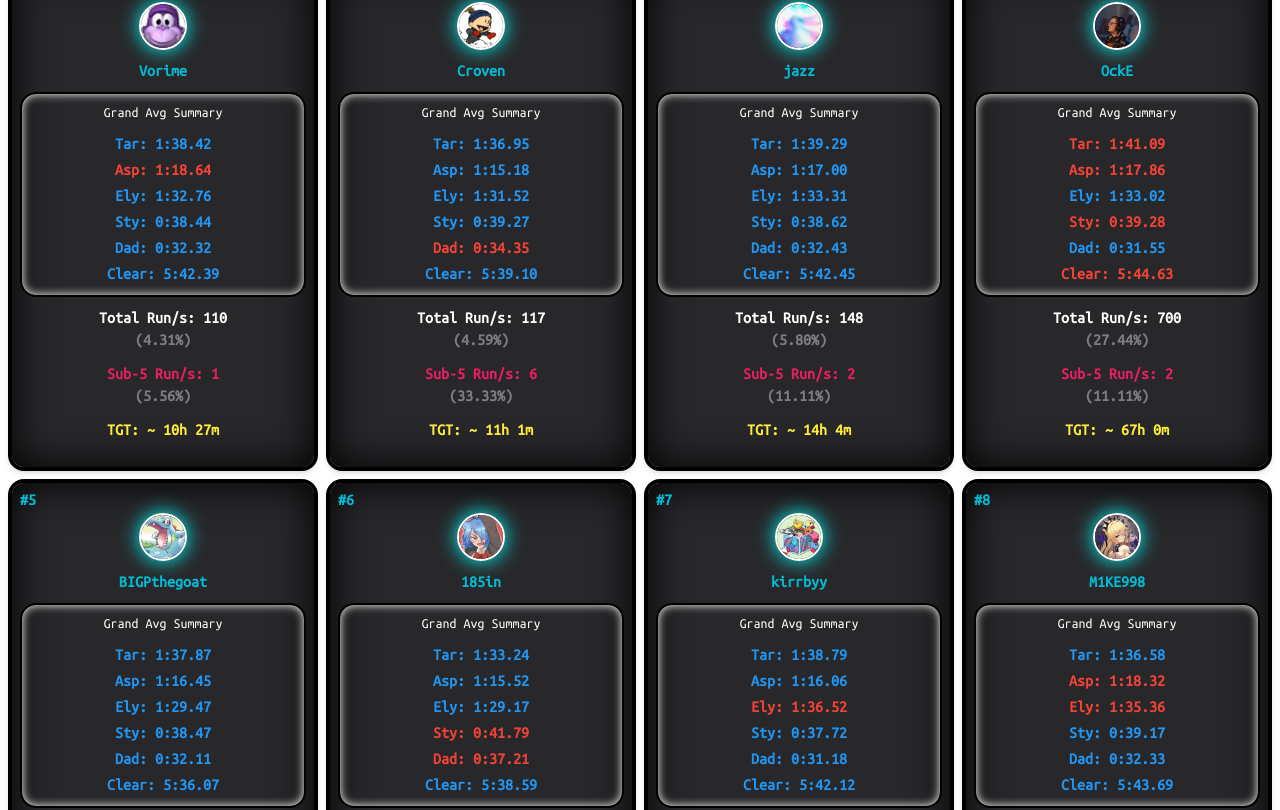
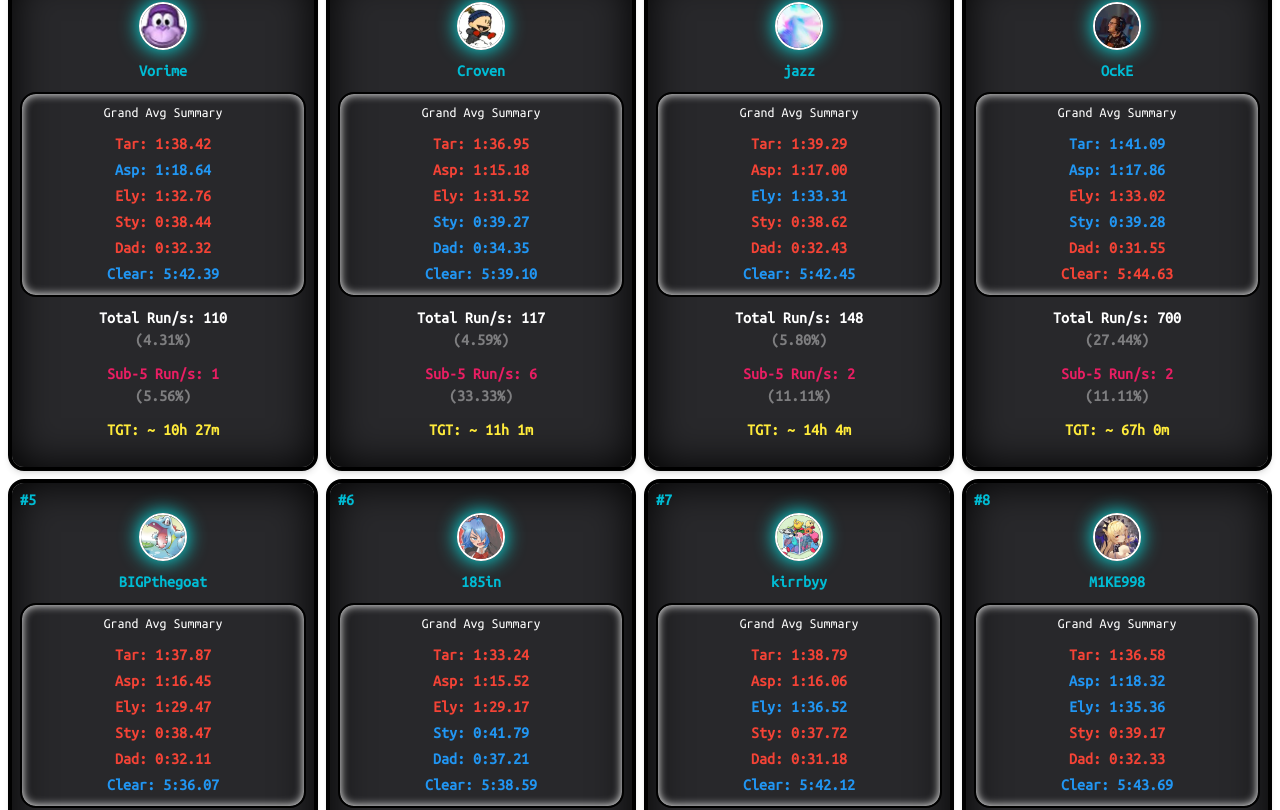
Before and after one commit to CapriceYuri/HadesPre6, a React (Vite) app: page / in a window 1280 px wide. Shown: the part 2650-3460 px from the top of the page. Built offline with nearby package versions, Linux system fonts and the light colour scheme.

Commit message:
Updated color-codes

```diff
--- a/src/Components/AllSummary.jsx
+++ b/src/Components/AllSummary.jsx
@@ -172,7 +172,7 @@ export default function AllSummaryCard() {
                       variant="h6"
                       className="text-center font-customFont"
                       color={
-                        topRunnerAvgTar(obj.Player) > splitData[0]
+                        topRunnerAvgTar(obj.Player) < splitData[0]
                           ? "red"
                           : "blue"
                       }
@@ -185,7 +185,7 @@ export default function AllSummaryCard() {
                       variant="h6"
                       className="text-center font-customFont"
                       color={
-                        topRunnerAvgAsp(obj.Player) > splitData[1]
+                        topRunnerAvgAsp(obj.Player) < splitData[1]
                           ? "red"
                           : "blue"
                       }
@@ -198,7 +198,7 @@ export default function AllSummaryCard() {
                       variant="h6"
                       className="text-center font-customFont"
                       color={
-                        topRunnerAvgEly(obj.Player) > splitData[2]
+                        topRunnerAvgEly(obj.Player) < splitData[2]
                           ? "red"
                           : "blue"
                       }
@@ -211,7 +211,7 @@ export default function AllSummaryCard() {
                       variant="h6"
                       className="text-center font-customFont"
                       color={
-                        topRunnerAvgSty(obj.Player) > splitData[3]
+                        topRunnerAvgSty(obj.Player) < splitData[3]
                           ? "red"
                           : "blue"
                       }
@@ -224,7 +224,7 @@ export default function AllSummaryCard() {
                       variant="h6"
                       className="text-center font-customFont"
                       color={
-                        topRunnerAvgDad(obj.Player) > splitData[4]
+                        topRunnerAvgDad(obj.Player) < splitData[4]
                           ? "red"
                           : "blue"
                       }
--- a/src/Components/MainContent.jsx
+++ b/src/Components/MainContent.jsx
@@ -170,7 +170,6 @@ export default function MainContent() {
                   <Avatar
                     src={`runner/player-${player.Player.toLowerCase()}.png`}
                     withBorder={true}
-                    color="black"
                     className="p-0.5"
                   />
                 </div>
--- a/src/Components/SummaryStat.jsx
+++ b/src/Components/SummaryStat.jsx
@@ -46,8 +46,8 @@ export default function SummaryStat() {
         </div>
       </section>
       <Carousel className="px-18 py-5" loop={true} autoplay={false}>
-        {bundleUnique.map((uniqueArr) => (
-          <List className="z-20">
+        {bundleUnique.map((uniqueArr, index) => (
+          <List className="z-20" key={index}>
             {uniqueArr.map((arr, index) => (
               <ListItem
                 className="hover:bg-transparent focus:bg-transparent flex justify-evenly"
--- a/src/Components/SummaryStatRaw.jsx
+++ b/src/Components/SummaryStatRaw.jsx
@@ -49,8 +49,8 @@ export default function SummaryStatRaw() {
         </div>
       </section>
       <Carousel className="px-18 py-5" loop={true} autoplay={false}>
-        {bundleRaw.map((uniqueArr) => (
-          <List className="z-20">
+        {bundleRaw.map((uniqueArr, index) => (
+          <List className="z-20" key={index}>
             {uniqueArr.map((arr, index) => (
               <ListItem
                 className="hover:bg-transparent focus:bg-transparent flex justify-evenly"
```
